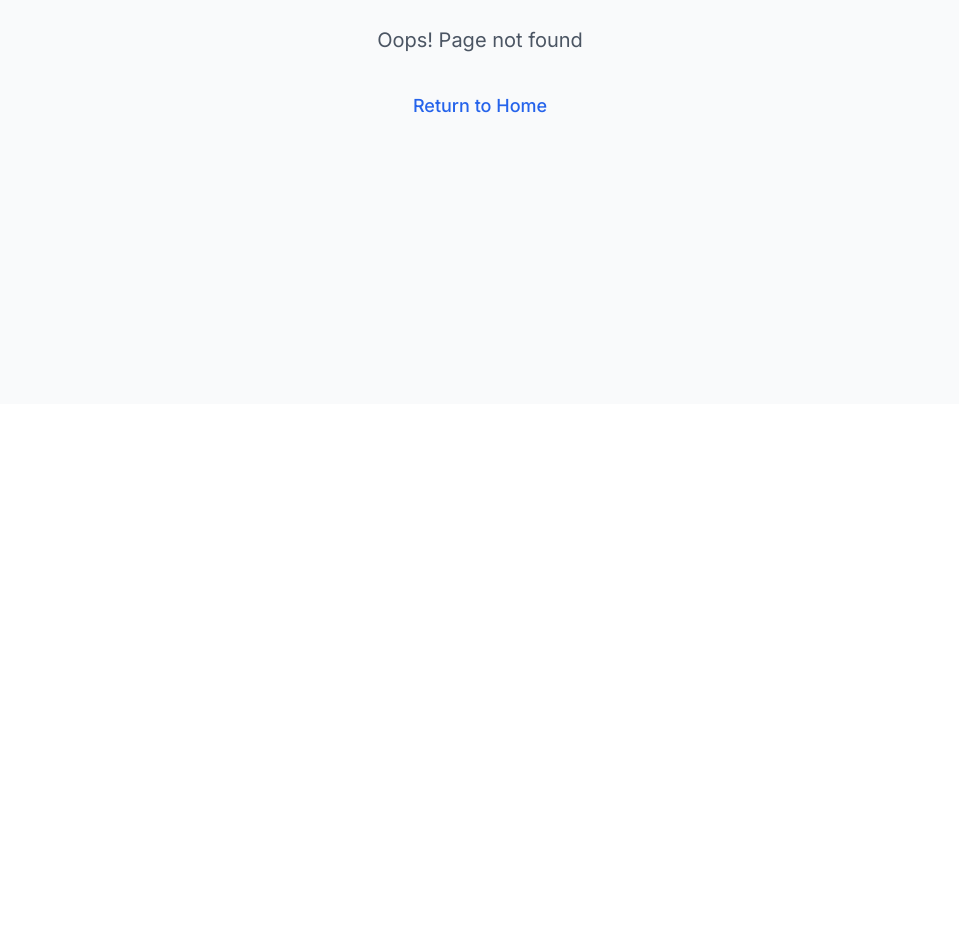
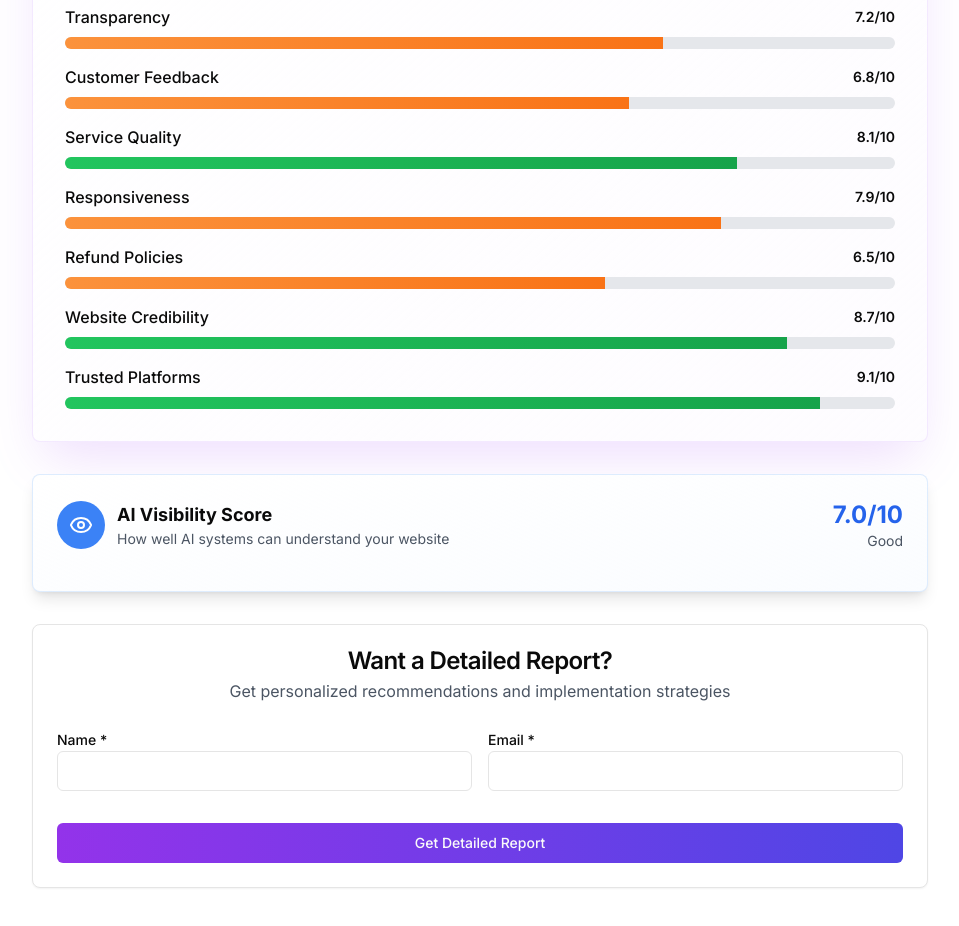
Before and after one commit to Brainito1101/Ai-Visibility-Page, a Next.js app: page /ai-trustscore/result in a window 1280 px wide. Before the commit this address had no page. Shown: the part 460-1386 px from the top of the page, without its empty margins (160-1119 px from the left). Before the commit the page ends 864 px from the top, so only its background shows below. Built offline with nearby package versions, Linux system fonts and the light colour scheme.

Commit message:
initial commit

```diff
--- /dev/null
+++ b/app/ai-trustscore/result/page.tsx
@@ -0,0 +1,233 @@
+"use client"
+import { useSearchParams } from "next/navigation"
+import { Shield, CheckCircle, TrendingUp, AlertTriangle, Eye, Award } from "lucide-react"
+import { Card, CardContent, CardHeader, CardTitle } from "@/components/ui/card"
+import { Input } from "@/components/ui/input"
+import { Button } from "@/components/ui/button"
+import { Label } from "@/components/ui/label"
+import { useState } from "react"
+
+export default function ResultPage() {
+  const params = useSearchParams()
+  const analysisId = params.get("analysis_id")
+  const score = params.get("score") || "7.5"
+  const breakdownRaw = params.get("breakdown")
+  const summary = params.get("summary") || ""
+  const strengthsRaw = params.get("strengths")
+  const improvementsRaw = params.get("improvements")
+  const aiVisibilityScore = params.get("ai_visibility_score") || "7.0"
+  const aiVisibilityNotes = params.get("ai_visibility_notes") || ""
+
+  const [formData, setFormData] = useState({ name: "", email: "" })
+  const [isSubmitting, setIsSubmitting] = useState(false)
+  const [submitSuccess, setSubmitSuccess] = useState(false)
+
+  const breakdown = breakdownRaw
+    ? JSON.parse(decodeURIComponent(breakdownRaw))
+    : [
+        { name: "Legitimacy", score: 8.5 },
+        { name: "Transparency", score: 7.2 },
+        { name: "Customer Feedback", score: 6.8 },
+        { name: "Service Quality", score: 8.1 },
+        { name: "Responsiveness", score: 7.9 },
+        { name: "Refund Policies", score: 6.5 },
+        { name: "Website Credibility", score: 8.7 },
+        { name: "Trusted Platforms", score: 9.1 },
+      ]
+
+  const keyStrengths = strengthsRaw
+    ? JSON.parse(decodeURIComponent(strengthsRaw))
+    : ["Strong online presence", "Good customer engagement", "Professional website design"]
+
+  const areasForImprovement = improvementsRaw
+    ? JSON.parse(decodeURIComponent(improvementsRaw))
+    : ["Improve customer review visibility", "Enhance transparency", "Strengthen refund policies"]
+
+  const getScoreColor = (score) => {
+    if (score >= 8) return "from-green-500 to-green-600"
+    if (score >= 6) return "from-orange-400 to-orange-500"
+    return "from-red-400 to-red-500"
+  }
+
+  const getScoreText = (score) => {
+    if (score >= 8) return "Excellent"
+    if (score >= 6) return "Good"
+    return "Needs Improvement"
+  }
+
+  const handleSubmit = async (e) => {
+    e.preventDefault()
+    if (!analysisId) {
+      alert("Analysis ID is missing. Please try again.")
+      return
+    }
+
+    setIsSubmitting(true)
+
+    try {
+      const res = await fetch("https://ai-report-backend-vdvj.onrender.com/api/request-report/", {
+        method: "POST",
+        headers: {
+          "Content-Type": "application/json",
+        },
+        body: JSON.stringify({
+          analysis_id: analysisId,
+          name: formData.name,
+          email: formData.email,
+        }),
+      })
+
+      const data = await res.json()
+
+      if (data.success) {
+        setSubmitSuccess(true)
+        setFormData({ name: "", email: "" })
+      } else {
+        alert(data.error || "Failed to submit request. Please try again.")
+      }
+    } catch (error) {
+      console.error("Error:", error)
+      alert("Network error. Please try again later.")
+    } finally {
+      setIsSubmitting(false)
+    }
+  }
+
+  return (
+    <div className="bg-white min-h-screen py-10 px-4">
+      <div className="max-w-4xl mx-auto">
+        {/* Main Score Card */}
+        <Card className="mb-8 shadow-2xl shadow-purple-500/20 border-purple-200/50 bg-gradient-to-br from-white to-purple-50/30">
+          <CardContent className="p-8">
+            <div className="text-center mb-8">
+              <div className={`inline-flex items-center justify-center w-24 h-24 bg-gradient-to-br ${getScoreColor(parseFloat(score))} text-white rounded-full text-3xl font-bold mb-4 shadow-lg`}>
+                {score}
+              </div>
+              <div className="flex items-center justify-center gap-2 mb-2">
+                <Shield className="w-5 h-5 text-purple-600" />
+                <h3 className="text-xl font-bold">AI TrustScore: {score} / 10</h3>
+              </div>
+              <div className="inline-block px-3 py-1 bg-purple-100 text-purple-800 rounded-full text-sm font-medium mb-4">
+                {getScoreText(parseFloat(score))}
+              </div>
+              {summary && (
+                <p className="text-gray-600 max-w-2xl mx-auto">{summary}</p>
+              )}
+            </div>
+
+            <div className="space-y-4">
+              <h4 className="font-semibold text-lg mb-4">Score Breakdown</h4>
+              {breakdown.map((metric, index) => (
+                <div key={index} className="space-y-2">
+                  <div className="flex justify-between items-center">
+                    <span className="font-medium">{metric.name}</span>
+                    <span className="text-sm font-semibold">{metric.score}/10</span>
+                  </div>
+                  <div className="w-full bg-gray-200 rounded-full h-3 overflow-hidden">
+                    <div
+                      className={`h-full bg-gradient-to-r ${getScoreColor(metric.score)} transition-all duration-500 ease-out`}
+                      style={{ width: `${metric.score * 10}%` }}
+                    />
+                  </div>
+                </div>
+              ))}
+            </div>
+          </CardContent>
+        </Card>
+
+        {/* AI Visibility Score */}
+        <Card className="mb-8 shadow-lg border-blue-200/50 bg-gradient-to-br from-white to-blue-50/30">
+          <CardContent className="p-6">
+            <div className="flex items-center justify-between mb-4">
+              <div className="flex items-center gap-3">
+                <div className="flex items-center justify-center w-12 h-12 bg-blue-500 text-white rounded-full">
+                  <Eye className="w-6 h-6" />
+                </div>
+                <div>
+                  <h3 className="text-lg font-bold">AI Visibility Score</h3>
+                  <p className="text-sm text-gray-600">How well AI systems can understand your website</p>
+                </div>
+              </div>
+              <div className="text-right">
+                <div className="text-2xl font-bold text-blue-600">{aiVisibilityScore}/10</div>
+                <div className="text-sm text-gray-600">{getScoreText(parseFloat(aiVisibilityScore))}</div>
+              </div>
+            </div>
+            {aiVisibilityNotes && (
+              <p className="text-gray-700 bg-blue-50 p-3 rounded-lg">{aiVisibilityNotes}</p>
+            )}
+          </CardContent>
+        </Card>
+
+        {/* Want a detailed report form */}
+        <Card>
+          <CardHeader>
+            <CardTitle className="text-center">
+              {submitSuccess ? "Request Submitted!" : "Want a Detailed Report?"}
+            </CardTitle>
+            <p className="text-center text-gray-600">
+              {submitSuccess
+                ? "We'll send you a comprehensive analysis within 24 hours"
+                : "Get personalized recommendations and implementation strategies"
+              }
+            </p>
+          </CardHeader>
+          <CardContent>
+            {submitSuccess ? (
+              <div className="text-center py-8">
+                <div className="inline-flex items-center justify-center w-16 h-16 bg-green-100 text-green-600 rounded-full mb-4">
+                  <CheckCircle className="w-8 h-8" />
+                </div>
+                <h3 className="text-lg font-semibold text-gray-900 mb-2">Thank you!</h3>
+                <p className="text-gray-600 mb-4">
+                  Your detailed report request has been submitted successfully.
+                </p>
+                <Button
+                  onClick={() => setSubmitSuccess(false)}
+                  variant="outline"
+                  className="mt-4"
+                >
+                  Submit Another Request
+                </Button>
+              </div>
+            ) : (
+              <form className="grid grid-cols-1 md:grid-cols-2 gap-4" onSubmit={handleSubmit}>
+                <div>
+                  <Label htmlFor="name">Name *</Label>
+                  <Input
+                    id="name"
+                    type="text"
+                    required
+                    value={formData.name}
+                    onChange={(e) => setFormData({ ...formData, name: e.target.value })}
+                    disabled={isSubmitting}
+                  />
+                </div>
+                <div>
+                  <Label htmlFor="email">Email *</Label>
+                  <Input
+                    id="email"
+                    type="email"
+                    required
+                    value={formData.email}
+                    onChange={(e) => setFormData({ ...formData, email: e.target.value })}
+                    disabled={isSubmitting}
+                  />
+                </div>
+                <div className="md:col-span-2 mt-4">
+                  <Button
+                    type="submit"
+                    className="w-full bg-gradient-to-r from-purple-600 to-indigo-600 hover:from-purple-700 hover:to-indigo-700"
+                    disabled={isSubmitting}
+                  >
+                    {isSubmitting ? "Submitting..." : "Get Detailed Report"}
+                  </Button>
+                </div>
+              </form>
+            )}
+          </CardContent>
+        </Card>
+      </div>
+    </div>
+  )
+}
--- a/app/page.tsx
+++ b/app/page.tsx
@@ -1,5 +1,9 @@
+//app/page.tsx
+
+
+
 "use client"
-
+import { useRouter } from "next/navigation"
 import Link from "next/link"
 import type React from "react"
 import { useState, useEffect } from "react"
@@ -7,16 +11,17 @@ import { Button } from "@/components/ui/button"
 import { Input } from "@/components/ui/input"
 import { Label } from "@/components/ui/label"
 import { Card, CardContent, CardHeader, CardTitle } from "@/components/ui/card"
-import { Shield, BarChart3, CheckCircle, CheckCircle2 } from "lucide-react"
+import { Shield, BarChart3, CheckCircle, CheckCircle2, Router } from "lucide-react"
 import Hotjar from "@hotjar/browser"
 import { Typewriter } from 'react-simple-typewriter'
 
 export default function AITrustScorePage() {
+  const router = useRouter()
+  const [result, setResult] = useState("")  // For AI scores
+  const [loading, setLoading] = useState(false)
   const [formData, setFormData] = useState({
-    name: "",
+
     website: "",
-    email: "",
-    phone: "",
   })
   const [showThankYou, setShowThankYou] = useState(false)
 
@@ -38,39 +43,52 @@ export default function AITrustScorePage() {
 
 const handleSubmit = async (e: React.FormEvent<HTMLFormElement>) => {
   e.preventDefault()
+  setLoading(true)
+  setShowThankYou(false)
 
-    const payload = {
-      name: formData.name,
-      website: `https://${formData.website.replace(/^https?:\/\//, "")}`,
-      email: formData.email,
-      _captcha: "false",
-    }
+  const cleanedURL = `https://${formData.website.replace(/^https?:\/\//, "")}`
 
   try {
-      const res = await fetch("https://formsubmit.co/ajax/accounts@brainito.com", {
+    const res = await fetch("https://ai-report-backend-vdvj.onrender.com/api/analyze/", {
       method: "POST",
       headers: {
         "Content-Type": "application/json",
       },
-        body: JSON.stringify(payload),
+      body: JSON.stringify({ website: cleanedURL }),
     })
 
-      if (res.ok) {
-        setShowThankYou(true)
-        setTimeout(() => {
-          setShowThankYou(false)
-          setFormData({ name: "", website: "", email: "", phone: "" })
-          // ✅ Redirect after 10 seconds
-          window.location.href = "/"
-        }, 10000)
+    const data = await res.json()
+
+    if (data.result) {
+      // Encode all the data for URL parameters
+      const encodedBreakdown = encodeURIComponent(JSON.stringify(data.breakdown || []))
+      const encodedSummary = encodeURIComponent(data.summary || "")
+      const encodedStrengths = encodeURIComponent(JSON.stringify(data.key_strengths || []))
+      const encodedImprovements = encodeURIComponent(JSON.stringify(data.areas_for_improvement || []))
+
+      // Build the URL with all parameters including analysis_id
+      const resultUrl = `/ai-trustscore/result?` +
+        `analysis_id=${data.analysis_id}&` +
+        `score=${data.score}&` +
+        `breakdown=${encodedBreakdown}&` +
+        `summary=${encodedSummary}&` +
+        `strengths=${encodedStrengths}&` +
+        `improvements=${encodedImprovements}&` +
+        `ai_visibility_score=${data.ai_visibility_score || 7.0}&` +
+        `ai_visibility_notes=${encodeURIComponent(data.ai_visibility_notes || "")}`
+
+      router.push(resultUrl)
     } else {
-        alert("Something went wrong. Please try again.")
+      alert("Something went wrong.")
     }
   } catch (error) {
     console.error("Error:", error)
-      alert("Error submitting form. Please try again.")
+    alert("Server error. Please try again later.")
+  } finally {
+    setLoading(false)
   }
 }
+
 
   const scoreMetrics = [
     { name: "Legitimacy", score: 8.5, color: "from-purple-500 to-purple-600" },
@@ -98,9 +116,9 @@ export default function AITrustScorePage() {
               </p>
             </div>
             <div className="bg-white/5 rounded-lg p-6 border border-purple-400/20">
-              <p className="text-purple-200 text-sm">
-                Your AI TrustScore report will be delivered to{" "}
-                <span className="text-white font-semibold">{formData.email}</span>
+              <p className="text-white whitespace-pre-wrap text-left text-sm mt-4">
+  <strong>AI Analysis:</strong><br />
+  {result}
 </p>
             </div>
             <Button
@@ -173,24 +191,6 @@ export default function AITrustScorePage() {
                       className="w-full p-4 text-gray-800 focus:outline-none bg-white"
                     />
                   </div>
-                </div>
-
-
-
-                <div>
-                  <Label htmlFor="email" className="text-gray">
-                    Email Address
-                  </Label>
-                  <Input
-                    id="email"
-                    name="email"
-                    type="email"
-                    placeholder="you@email.com"
-                    value={formData.email}
-                    onChange={handleInputChange}
-                    required
-                    className="w-full p-4 border border-purple-300 bg-white text-gray-800 rounded-lg focus:outline-none focus:ring-2 focus:ring-purple-500 shadow-sm"
-                  />
                 </div>
 
                 <Button
```
Lines whose indentation alone changed are shown as unchanged.
